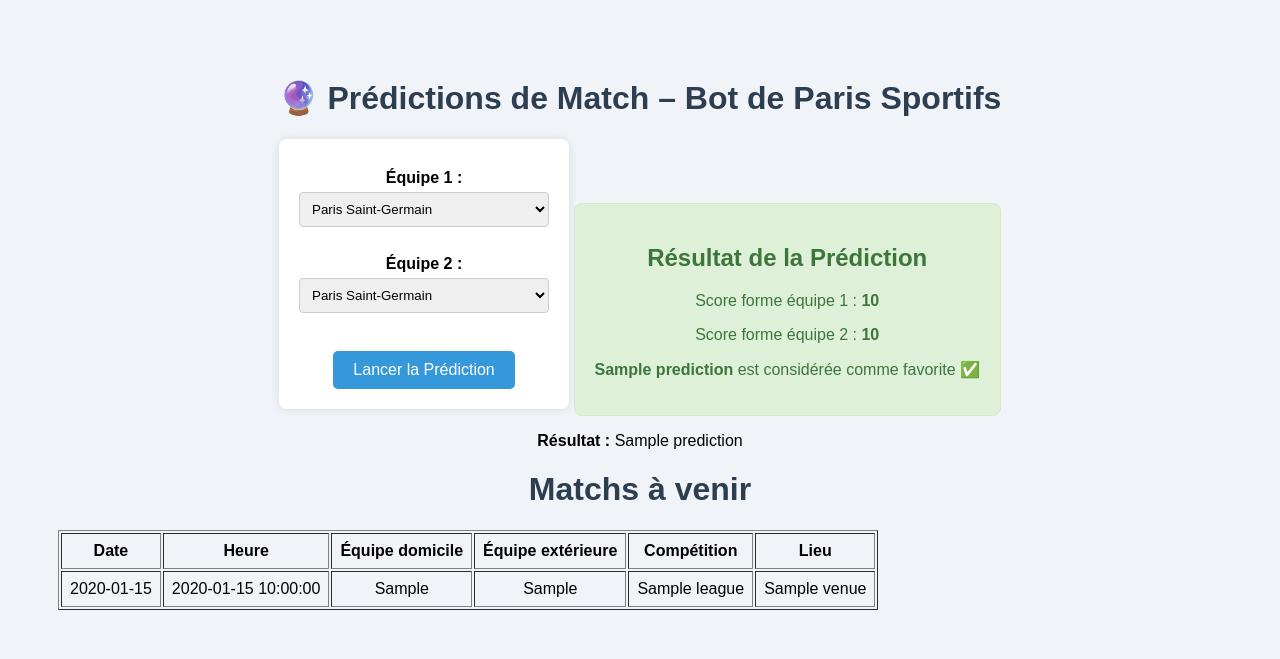
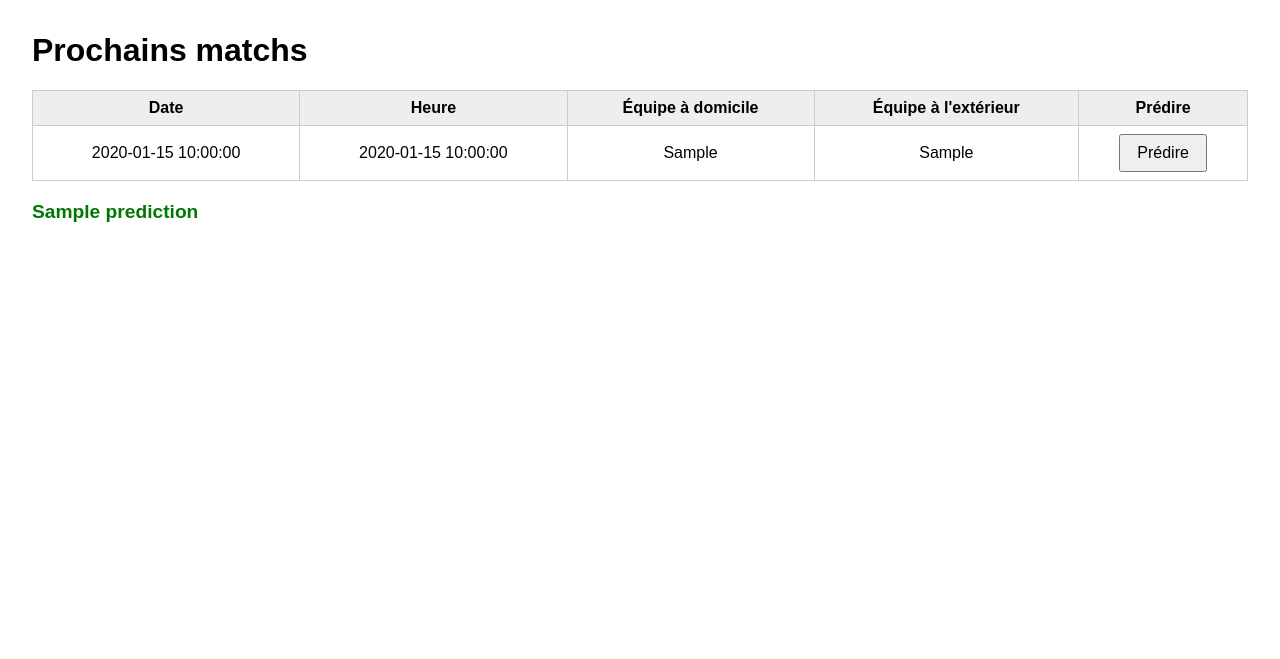
Before and after one commit to jojo4042/Bot, a Python web app: template templates/index.html in a window 1280 px wide. Shown: the top 659 px of the page. Run offline with Jinja, Linux system fonts and the light colour scheme; the template is opened without the code that fills it: most values are stand-ins (such as "Sample title", 1, 10 or a date in 2020).

Commit message:
Update index.html

```diff
--- a/templates/index.html
+++ b/templates/index.html
@@ -1,132 +1,52 @@
 <!DOCTYPE html>
 <html lang="fr">
 <head>
-    <meta charset="UTF-8">
-    <title>Bot de Paris Sportifs</title>
+    <meta charset="UTF-8" />
+    <title>Prédiction Matchs Sportifs</title>
     <style>
-        body {
-            font-family: Arial, sans-serif;
-            background: #f0f4f8;
-            text-align: center;
-            padding: 50px;
-        }
-        h1 {
-            color: #2c3e50;
-        }
-        form {
-            background: white;
-            padding: 20px;
-            border-radius: 8px;
-            display: inline-block;
-            box-shadow: 0 0 10px rgba(0,0,0,0.1);
-        }
-        label {
-            display: block;
-            margin: 10px 0 5px;
-            font-weight: bold;
-        }
-        select {
-            padding: 8px;
-            width: 250px;
-            border: 1px solid #ccc;
-            border-radius: 4px;
-        }
-        button {
-            margin-top: 20px;
-            padding: 10px 20px;
-            background: #3498db;
-            color: white;
-            border: none;
-            border-radius: 5px;
-            font-size: 16px;
-            cursor: pointer;
-        }
-        button:hover {
-            background: #2980b9;
-        }
-        .result {
-            margin-top: 30px;
-            background: #dff0d8;
-            color: #3c763d;
-            padding: 20px;
-            border-radius: 8px;
-            display: inline-block;
-            border: 1px solid #d6e9c6;
-        }
+        body { font-family: Arial, sans-serif; margin: 2em; }
+        table { border-collapse: collapse; width: 100%; margin-bottom: 1em; }
+        th, td { border: 1px solid #ccc; padding: 0.5em; text-align: center; }
+        th { background: #eee; }
+        form { margin-top: 1em; }
+        button { padding: 0.5em 1em; font-size: 1em; }
+        .prediction { margin-top: 1em; font-weight: bold; font-size: 1.2em; color: #007700; }
     </style>
 </head>
 <body>
-    <h1>🔮 Prédictions de Match – Bot de Paris Sportifs</h1>
+    <h1>Prochains matchs</h1>
 
-    <form action="/predict" method="POST">
-        <label for="team1">Équipe 1 :</label>
-        <select name="team1" required>
-            <option value="85">Paris Saint-Germain</option>
-            <option value="92">Olympique de Marseille</option>
-            <option value="84">AS Monaco</option>
-            <option value="79">Lille OSC</option>
-            <option value="95">RC Lens</option>
-            <option value="97">Stade Rennais</option>
-            <option value="96">Nice</option>
-        </select><br><br>
-
-        <label for="team2">Équipe 2 :</label>
-        <select name="team2" required>
-            <option value="85">Paris Saint-Germain</option>
-            <option value="92">Olympique de Marseille</option>
-            <option value="84">AS Monaco</option>
-            <option value="79">Lille OSC</option>
-            <option value="95">RC Lens</option>
-            <option value="97">Stade Rennais</option>
-            <option value="96">Nice</option>
-        </select><br><br>
-
-        <button type="submit">Lancer la Prédiction</button>
-    </form>
+    <table>
+        <thead>
+            <tr>
+                <th>Date</th>
+                <th>Heure</th>
+                <th>Équipe à domicile</th>
+                <th>Équipe à l'extérieur</th>
+                <th>Prédire</th>
+            </tr>
+        </thead>
+        <tbody>
+        {% for match in matches %}
+            <tr>
+                <td>{{ match.date }}</td>
+                <td>{{ match.time }}</td>
+                <td>{{ match.home_team }}</td>
+                <td>{{ match.away_team }}</td>
+                <td>
+                    <form method="POST" style="margin:0;">
+                        <input type="hidden" name="home_id" value="{{ match.home_id }}" />
+                        <input type="hidden" name="away_id" value="{{ match.away_id }}" />
+                        <button type="submit">Prédire</button>
+                    </form>
+                </td>
+            </tr>
+        {% endfor %}
+        </tbody>
+    </table>
 
     {% if prediction %}
-    <div class="result">
-        <h2>Résultat de la Prédiction</h2>
-        <p>Score forme équipe 1 : <strong>{{ team1_score }}</strong></p>
-        <p>Score forme équipe 2 : <strong>{{ team2_score }}</strong></p>
-        <p><strong>{{ prediction }}</strong> est considérée comme favorite ✅</p>
-    </div>
+        <div class="prediction">{{ prediction }}</div>
     {% endif %}
 </body>
 </html>
-
-{% if error %}
-    <div style="color:red; font-weight:bold;">{{ error }}</div>
-{% endif %}
-{% if prediction %}
-  <p><strong>Résultat :</strong> {{ prediction }}</p>
-{% endif %}
-<!DOCTYPE html>
-<html>
-<head>
-    <title>Matchs à venir</title>
-</head>
-<body>
-    <h1>Matchs à venir</h1>
-    <table border="1" cellpadding="8">
-        <tr>
-            <th>Date</th>
-            <th>Heure</th>
-            <th>Équipe domicile</th>
-            <th>Équipe extérieure</th>
-            <th>Compétition</th>
-            <th>Lieu</th>
-        </tr>
-        {% for match in matches %}
-        <tr>
-            <td>{{ match.date[:10] }}</td>
-            <td>{{ match.time }}</td>
-            <td>{{ match.home_team }}</td>
-            <td>{{ match.away_team }}</td>
-            <td>{{ match.league }}</td>
-            <td>{{ match.venue }}</td>
-        </tr>
-        {% endfor %}
-    </table>
-</body>
-</html>
```
